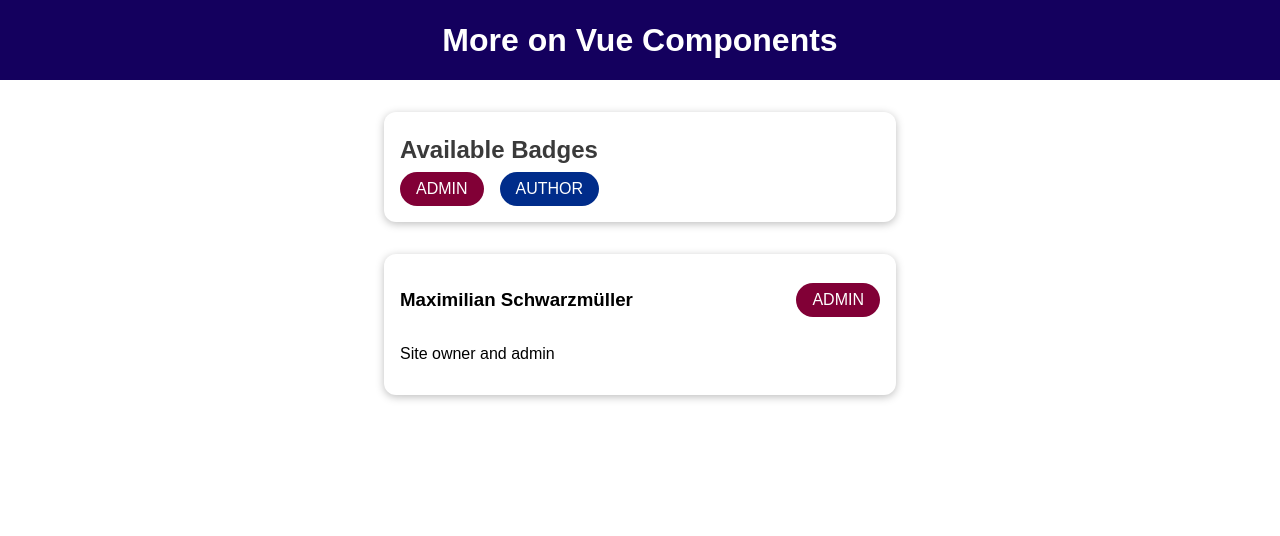
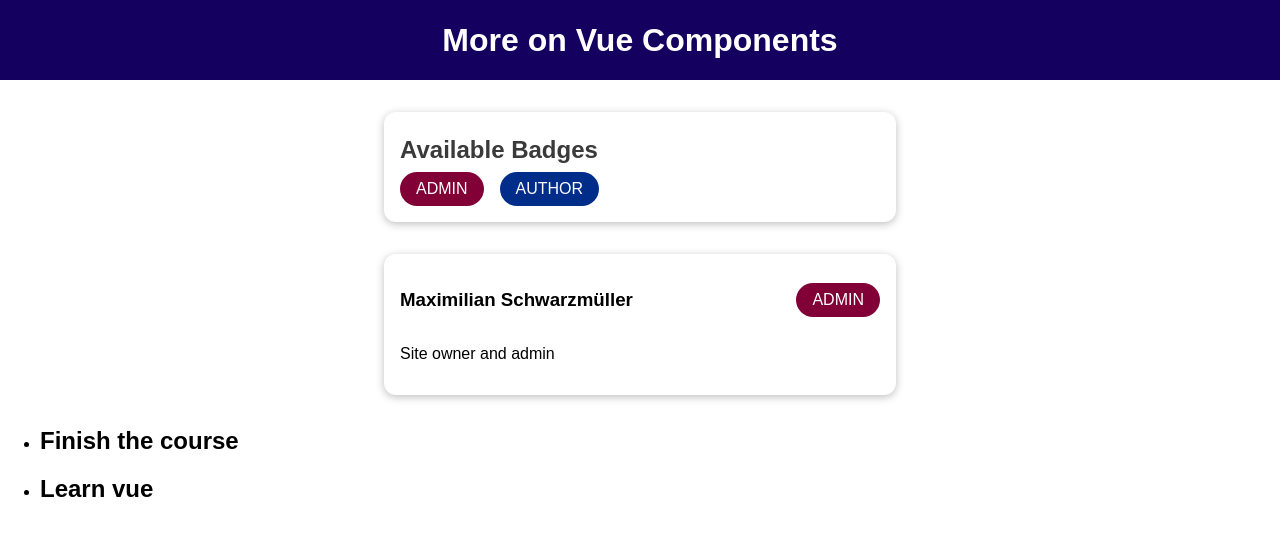
Before and after one commit to AndreaLupo/vue-09-components-deep-dive, a Vue app: page / in a window 1280 px wide. Shown: the top 536 px of the page. Built offline with nearby package versions, Linux system fonts and the light colour scheme.

Commit message:
Scoped slots

```diff
--- a/src/App.vue
+++ b/src/App.vue
@@ -7,6 +7,13 @@
       :info-text="activeUser.description"
       :role="activeUser.role"
     ></user-info>
+
+    <course-goals>
+      <template #default="myProps">
+        <h2>{{myProps.item}}</h2>
+        <p>{{myProps['another-prop']}}</p>
+      </template>
+    </course-goals>
   </div>
 </template>
 
@@ -14,6 +21,7 @@
 import TheHeader from './components/TheHeader.vue';
 import BadgeList from './components/BadgeList.vue';
 import UserInfo from './components/UserInfo.vue';
+import CourseGoals from './components/CourseGoals.vue';
 
 export default {
   data() {
@@ -28,7 +36,8 @@
   components: {
     TheHeader,
     BadgeList,
-    UserInfo
+    UserInfo,
+    CourseGoals
   }
 };
 </script>
--- /dev/null
+++ b/src/components/CourseGoals.vue
@@ -0,0 +1,21 @@
+<template>
+  <ul>
+    <li v-for="goal in goals" :key="goal">
+        <slot :item="goal" another-prop="..."></slot>
+    </li>
+  </ul>
+</template>
+
+<script>
+export default {
+    data() {
+        return {
+            goals: ['Finish the course', 'Learn vue']
+        };
+    }
+}
+</script>
+
+<style>
+
+</style>
```
